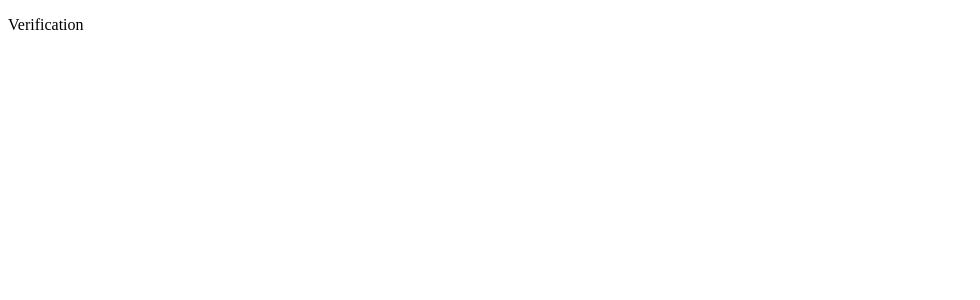
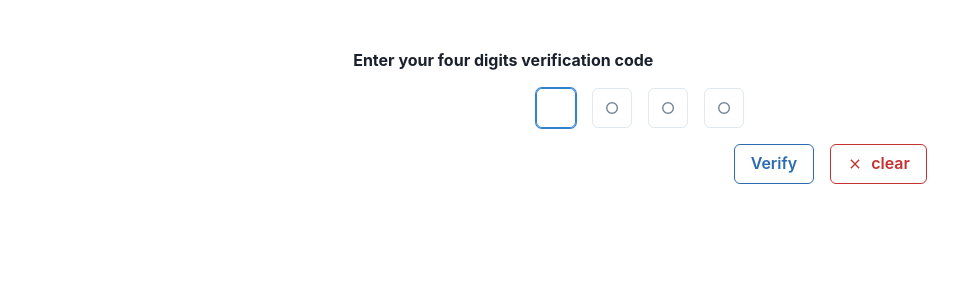
Before and after one commit to thealirexa/AlisPrac, a React (Vite) app: page /verification in a window 1280 px wide. Shown: the top 300 px of the page, without its empty margins (0-980 px from the left). Built offline with nearby package versions, Linux system fonts and the light colour scheme.

Commit message:
feat(forms): add auto-focus verification fields
Add a 4-number verification component with auto-advance focus. Includes a CLEAR button to reset fields.

- Fields accept and auto-advance on input
- Initial focus set on the first field
- CLEAR button resets all inputs

Closes #3

```diff
--- a/src/Pages/Verification.tsx
+++ b/src/Pages/Verification.tsx
@@ -1,10 +1,38 @@
-import {Text} from "@chakra-ui/react";
+import {Button, Flex, PinInput, PinInputField, Text,} from "@chakra-ui/react";
+import {useState} from "react";
+import {MdClose} from "react-icons/md";
 
 const Verification = () => {
+
+    const [pin, setPin] = useState("")
+
+    const onChange = (pin: string) => {
+        setPin(pin)
+    }
+    const clear = () => {
+        setPin("")
+    }
+
     return (
-        <div>
-            <Text>Verification</Text>
-        </div>
+        <Flex direction={"column"} justify={"center"} alignItems={"start"} gap={4}>
+            <Text fontWeight={"bold"}>Enter your four digits verification code</Text>
+            <Flex w={"100%"} justify={"center"} gap={4}>
+                <PinInput autoFocus value={pin} onChange={onChange}>
+                    <PinInputField/>
+                    <PinInputField/>
+                    <PinInputField/>
+                    <PinInputField/>
+                </PinInput>
+            </Flex>
+            <Flex w={"100%"} justify={"end"} gap={4}>
+                <Button colorScheme="blue" variant="outline">
+                    Verify
+                </Button>
+                <Button colorScheme="red" variant="outline" onClick={() => clear()} leftIcon={<MdClose/>}>
+                    clear
+                </Button>
+            </Flex>
+        </Flex>
     );
 };
 
--- a/src/main.tsx
+++ b/src/main.tsx
@@ -2,9 +2,12 @@ import React from 'react'
 import ReactDOM from 'react-dom/client'
 import {RouterProvider} from "react-router-dom";
 import {AppRouter} from "./Router.tsx";
+import {ChakraProvider} from "@chakra-ui/react";
 
 ReactDOM.createRoot(document.getElementById('root')!).render(
     <React.StrictMode>
-        <RouterProvider router={AppRouter}/>
+        <ChakraProvider>
+            <RouterProvider router={AppRouter}/>
+        </ChakraProvider>
     </React.StrictMode>,
 )
```
